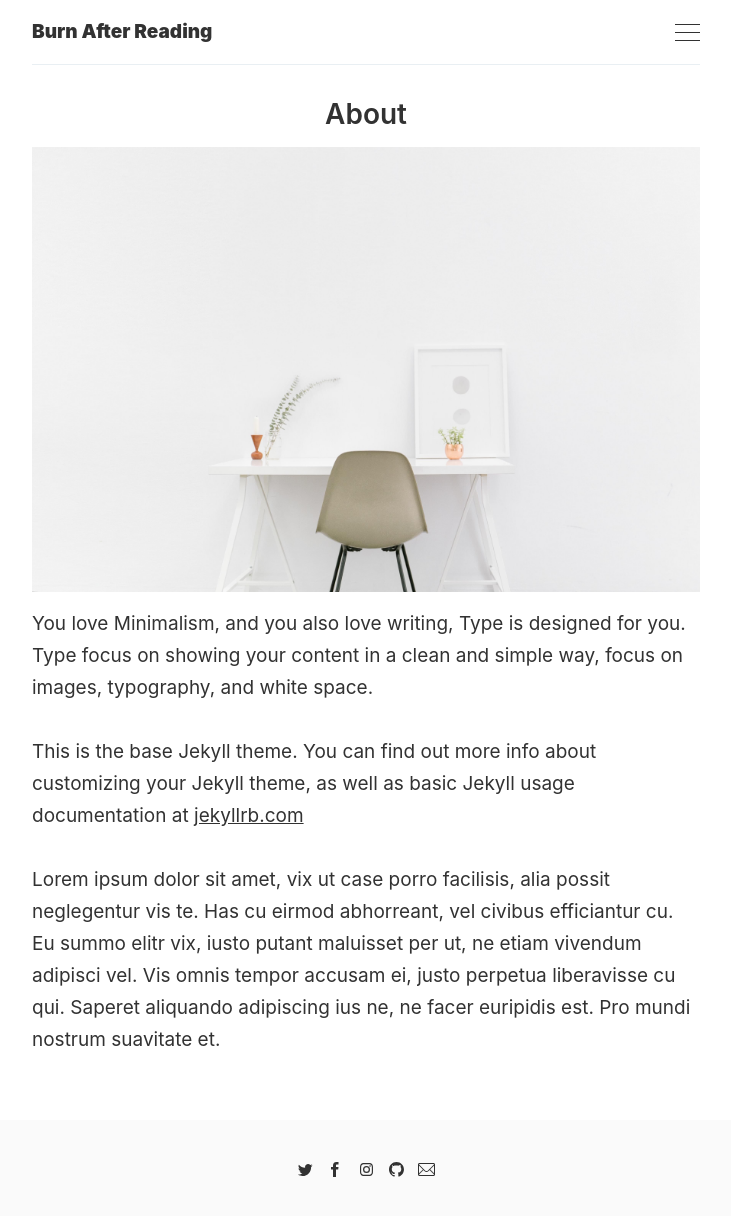
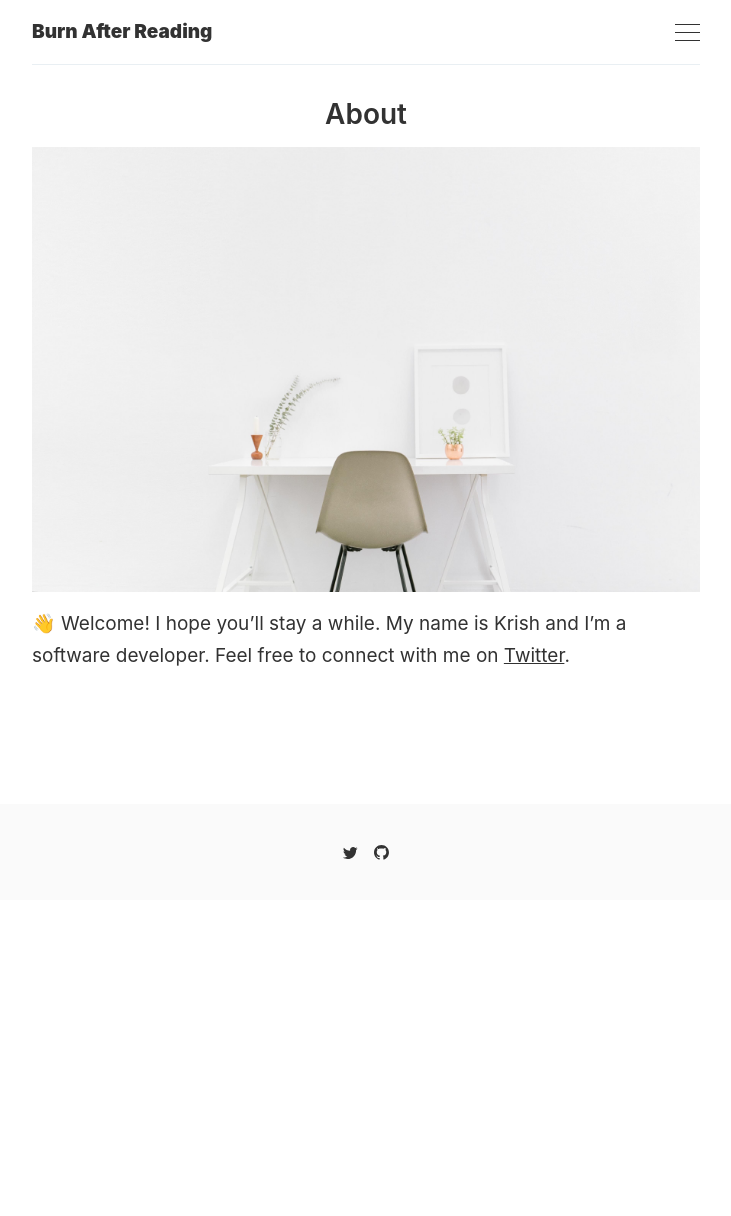
Before and after one commit to krishsatya/krishsatya.github.io, a Jekyll site: the page built from _pages/about.md, in a window 1280 px wide. Shown: the whole page, without its empty margins (274-1005 px from the left). Built offline with Jekyll 4.4.1, drawn with Linux system fonts in a browser that asks for light colours; after the commit the page ends 900 px from its top, so only the background shows below that.

Commit message:
Fix footer and about page

```diff
--- a/_config.yml
+++ b/_config.yml
@@ -10,9 +10,9 @@ title:       Burn After Reading
 email:       ''
 description: ''
 baseurl:     '' # The subpath of your site, e.g. /blog
-url:         'https://krishsatya.github.io/' # The base hostname & protocol for your site
-twitter:     ''
-github:      ''
+url:         'https://krishsatya.com/' # The base hostname & protocol for your site
+twitter:     'https://twitter.com/mrkrishsatya'
+github:      'https://github.com/krishsatya'
 instagram:   ''
 facebook:    ''
 
--- a/_includes/footer.html
+++ b/_includes/footer.html
@@ -9,23 +9,8 @@
           </a>
         </li>
         <li class='c-social-nav__item'>
-          <a href='{{ site.facebook }}' target='_blank'>
-            <span class='c-social-nav__icon' data-icon='ei-sc-facebook' data-size='s'></span>
-          </a>
-        </li>
-        <li class='c-social-nav__item'>
-          <a href='{{ site.instagram }}' target='_blank'>
-            <span class='c-social-nav__icon' data-icon='ei-sc-instagram' data-size='s'></span>
-          </a>
-        </li>
-        <li class='c-social-nav__item'>
           <a href='{{ site.github }}' target='_blank'>
             <span class='c-social-nav__icon' data-icon='ei-sc-github' data-size='s'></span>
-          </a>
-        </li>
-        <li class='c-social-nav__item'>
-          <a href='mailto:{{ site.email }}' target='_blank'>
-            <span class='c-social-nav__icon' data-icon='ei-envelope' data-size='s'></span>
           </a>
         </li>
       </ul>
--- a/_pages/about.md
+++ b/_pages/about.md
@@ -4,8 +4,4 @@ title: About
 image: '/images/pages/about.jpeg'
 ---
 
-You love Minimalism, and you also love writing, Type is designed for you. Type focus on showing your content in a clean and simple way, focus on images, typography, and white space.
-
-This is the base Jekyll theme. You can find out more info about customizing your Jekyll theme, as well as basic Jekyll usage documentation at [jekyllrb.com](http://jekyllrb.com/)
-
-Lorem ipsum dolor sit amet, vix ut case porro facilisis, alia possit neglegentur vis te. Has cu eirmod abhorreant, vel civibus efficiantur cu. Eu summo elitr vix, iusto putant maluisset per ut, ne etiam vivendum adipisci vel. Vis omnis tempor accusam ei, justo perpetua liberavisse cu qui. Saperet aliquando adipiscing ius ne, ne facer euripidis est. Pro mundi nostrum suavitate et.
+👋 Welcome! I hope you'll stay a while. My name is Krish and I'm a software developer. Feel free to connect with me on [Twitter](https://twitter.com/mrkrishsatya).
```
Also changed, not shown: favicon.ico.
